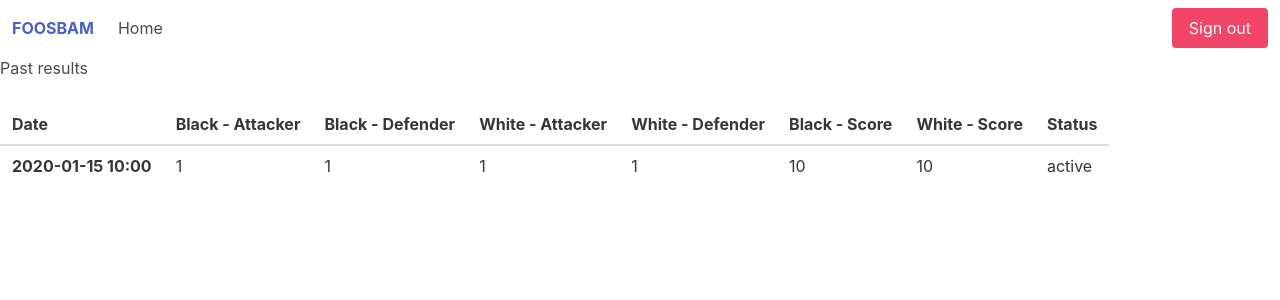
After one commit to CrossMark/foosbam, a Flask app: page /show_results in a window 1280 px wide. The commit adds this page. Shown: the top 300 px of the page. Run offline with Flask 3, Linux system fonts and the light colour scheme; a user stored in the database is signed in; tables that the repository leaves empty hold one stand-in row (values such as "Sample post").

Commit message:
add show_results page

```diff
--- a/foosbam/core/routes.py
+++ b/foosbam/core/routes.py
@@ -29,15 +29,6 @@ def add_result():
         form.keeper_white.data = 0
 
     if form.validate_on_submit():
-        # form.date.default = datetime.now().date()
-        # form.time.default = datetime.now().time()
-        # form.klinker_att_black.default = 0
-        # form.klinker_def_black.default = 0
-        # form.klinker_att_white.default = 0
-        # form.klinker_def_white.default = 0
-        # form.keeper_black.default = 0
-        # form.keeper_white.default = 0
-
         played_at_timestamp = datetime.combine(form.date.data, form.time.data)
 
         match = Match(
@@ -71,3 +62,19 @@ def add_result():
         return redirect(url_for('core.index'))
 
     return render_template("core/add_result.html", form=form)
+
+@bp.route('/show_results')
+@login_required
+def show_results():
+    results = Result.query.join(Match).add_columns(
+        Match.played_at,
+        Match.att_black,
+        Match.def_black,
+        Match.att_white,
+        Match.def_white,
+        Result.score_black,
+        Result.score_white,
+        Result.status
+    ).all()
+    print(type(results[0][1]))
+    return render_template("core/show_results.html", results=results)
--- a/foosbam/templates/core/add_result.html
+++ b/foosbam/templates/core/add_result.html
@@ -3,5 +3,6 @@
 
 {% block content %}
     <h1>Add result</h1>
+    <br>
     {{ m.quick_form(form) }}
 {% endblock %}
--- /dev/null
+++ b/foosbam/templates/core/show_results.html
@@ -0,0 +1,37 @@
+{% extends "base.html" %}
+
+{% block content %}
+    <h1>Past results</h1>
+    <br>
+
+    <div class="table-container">
+        <table class="table is-striped is-hoverable">
+            <thead>
+            <tr>
+                <th>Date</th>
+                <th>Black - Attacker</th>
+                <th>Black - Defender</th>
+                <th>White - Attacker</th>
+                <th>White - Defender</th>
+                <th>Black - Score</th>
+                <th>White - Score</th>
+                <th>Status</th>
+            </tr>
+            </thead>
+            <tbody>
+            {% for result in results%}
+            <tr>
+                <th>{{ result.played_at.strftime('%Y-%m-%d %H:%M') }}</th>
+                <td>{{ result.att_black }}</td>
+                <td>{{ result.def_black }}</td>
+                <td>{{ result.att_white }}</td>
+                <td>{{ result.def_white }}</td>
+                <td>{{ result.score_black }}</td>
+                <td>{{ result.score_white }}</td>
+                <td>{{ result.status }}</td>
+            </tr>
+            {% endfor %}
+            </tbody>
+        </table>
+    </div>
+{% endblock %}
--- a/foosbam/templates/index.html
+++ b/foosbam/templates/index.html
@@ -3,11 +3,13 @@
 {% block content %}
     {% if current_user.is_anonymous %}
         <h1>Welcome to Foosbam!</h1>
+        <br>
 
         With this webapp, you can easily track the results of your foosball games. To start, create an account! You can find a register button in the menu.
 
     {% else %}
         <h1>Hi {{ current_user.username  }}, welcome to Foosbam!</h1>
+        <br>
 
         Use one of the buttons below to add a new result or show past results.
 
@@ -17,5 +19,9 @@
             Add result
         </a>
 
+        <a class="button is-link", href="{{ url_for('core.show_results')  }}">
+            Show results
+        </a>
+
     {% endif %}
 {% endblock %}
```
